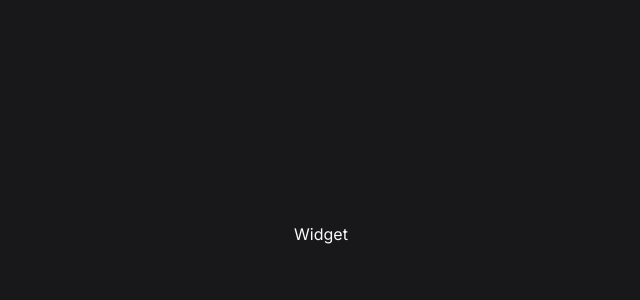
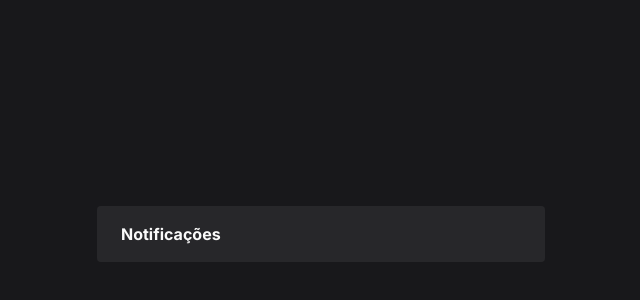
Before and after one commit to AlexMarquesAlves/widget-notification, a Next.js app: page / in a window 1280 px wide. Shown: the part 166-466 px from the top of the page, without its empty margins (319-959 px from the left). Built offline with nearby package versions, Linux system fonts and the light colour scheme.

Commit message:
Update Widget component with new layout and styles
The changes include:
- Replacing the h1 heading with a new layout for notifications
- Adding a container div with a fixed width and rounded corners
- Adding a background

```diff
--- a/src/components/Widget.tsx
+++ b/src/components/Widget.tsx
@@ -7,7 +7,11 @@ interface WidgetProps {
 export function Widget({ children }: WidgetProps) {
   return (
     <>
-      <h1>Widget</h1>
+      <div className="w-[448px] rounded overflow-hidden">
+        <div className="bg-zinc-800 py-4 px-6 flex items-center justify-between">
+          <span className="font-bold">Notificações</span>
+        </div>
+      </div>
       {children}
     </>
   )
```
